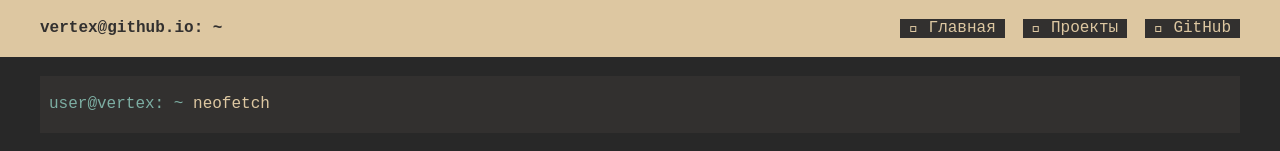
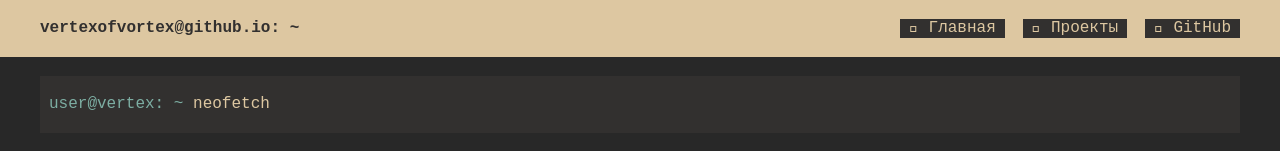
Before and after one commit to vertexofvortex/vertexofvortex.github.io, a React (Vite) app: page / in a window 1280 px wide. Shown: the top 151 px of the page. Built offline with nearby package versions, Linux system fonts and the light colour scheme.

Commit message:
♻️ Refactor location decoration in header

```diff
--- a/src/components/Header/Header.tsx
+++ b/src/components/Header/Header.tsx
@@ -4,14 +4,17 @@ import s from "./Header.module.scss";
 export function Header() {
   const location = useLocation();
 
+  const decorateLocation = (location: string) => {
+    if (location === "/") location = location.slice(1);
+
+    return `~${location}`;
+  };
+
   return (
     <header>
       <div className={s.content}>
         <div className={s.logo}>
-          <b>
-            vertex@github.io:{" "}
-            {location.pathname !== "/" ? `~${location.pathname}` : "~"}
-          </b>
+          <b>vertexofvortex@github.io: {decorateLocation(location.pathname)}</b>
         </div>
         <div className={s.links}>
           <Link to={"/"} className={"button-link"}>
```
